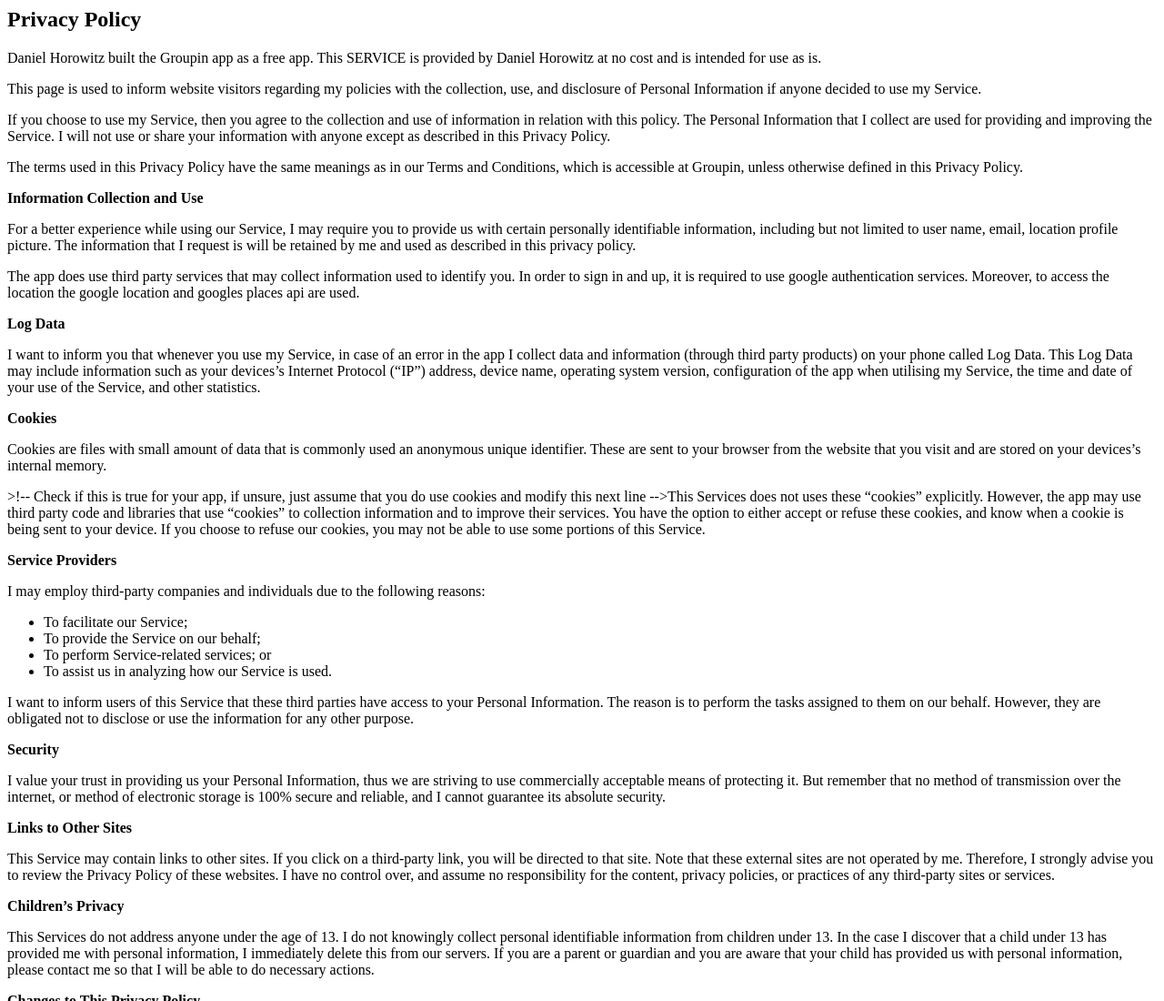
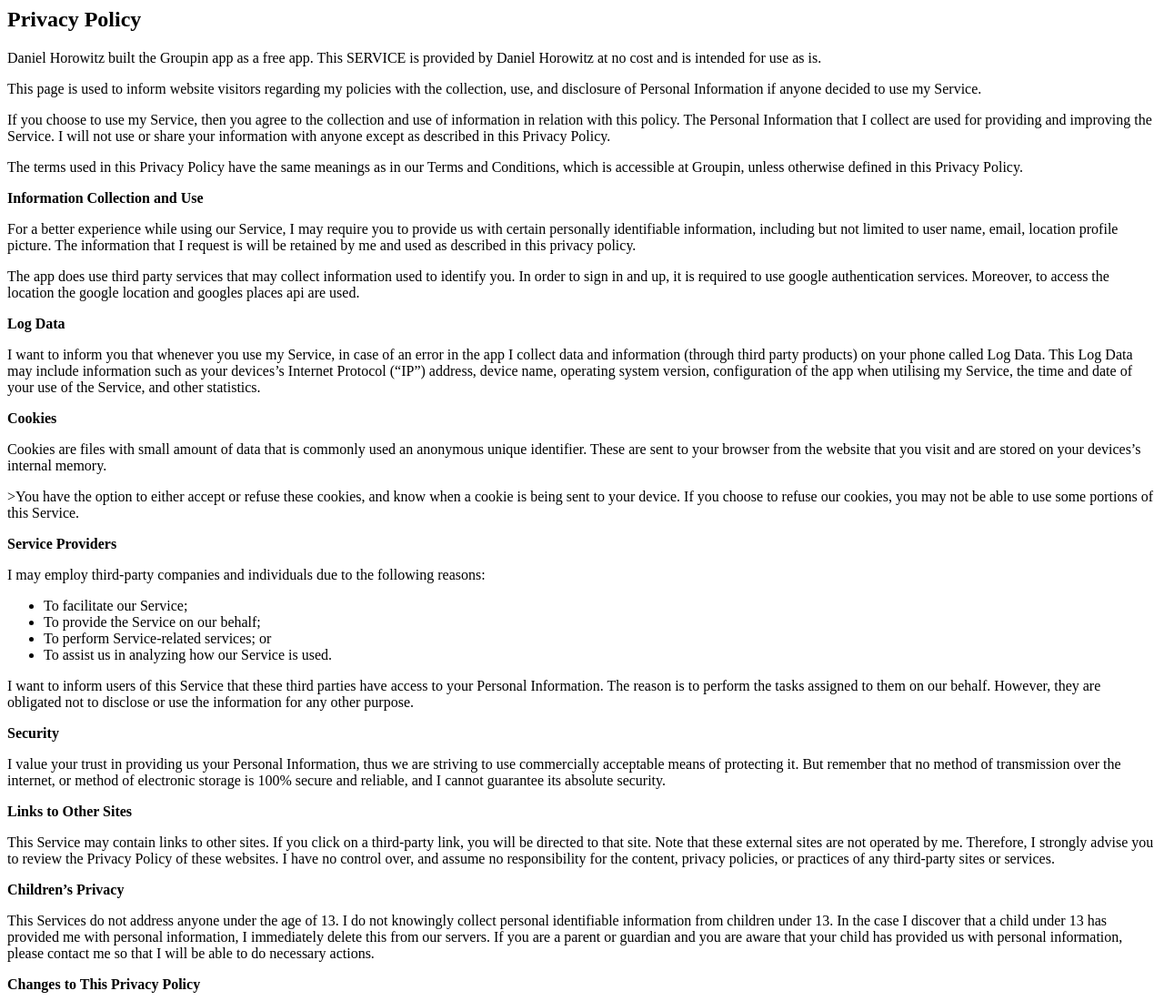
Before and after one commit to horowitz/Groupin, a plain HTML site: page index.html in a window 1280 px wide. Shown: the top 1100 px of the page at 91% size. Drawn offline with Linux system fonts and the light colour scheme.

Commit message:
Cookies info

```diff
--- a/index.html
+++ b/index.html
@@ -29,9 +29,7 @@
 <p>Cookies are files with small amount of data that is commonly used an anonymous unique identifier.
     These are sent to your browser from the website that you visit and are stored on your devices’s
     internal memory.</p>
-<p>>!-- Check if this is true for your app, if unsure, just assume that you do use cookies and modify this next line -->This Services does not uses these “cookies” explicitly. However, the app may use third party code
-    and libraries that use “cookies” to collection information and to improve their services. You
-    have the option to either accept or refuse these cookies, and know when a cookie is being sent
+<p>>You have the option to either accept or refuse these cookies, and know when a cookie is being sent
     to your device. If you choose to refuse our cookies, you may not be able to use some portions of
     this Service.</p>
 
```
